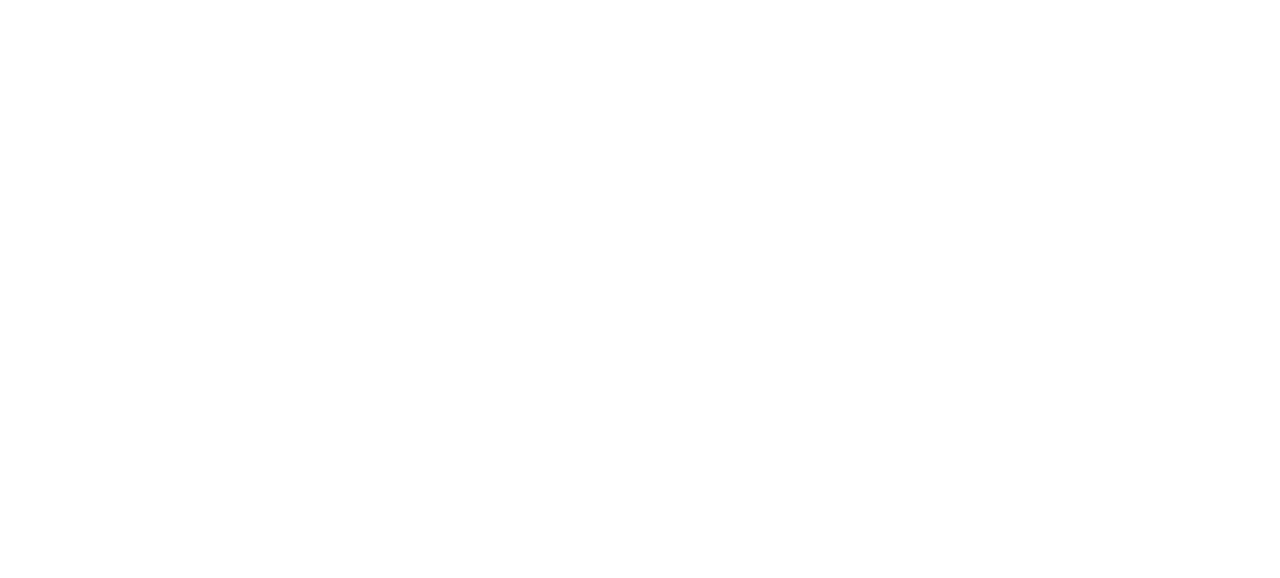
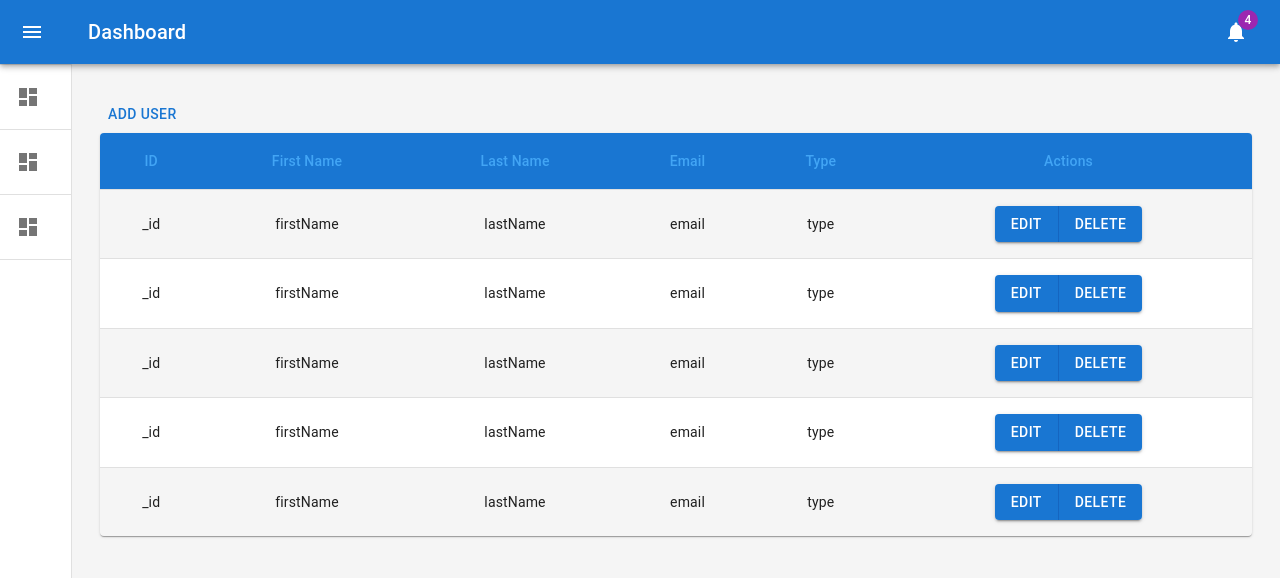
Before and after one commit to GabTheGreat25/Harvest-Hub, a React (Vite) app: page /dashboard/customers in a window 1280 px wide. Before the commit this address had no page. Shown: the top 578 px of the page. Built offline with nearby package versions, Linux system fonts and the light colour scheme.

Commit message:
Add sample pages

```diff
--- /dev/null
+++ b/src/page/AdminCustomer/index.jsx
@@ -0,0 +1,70 @@
+import * as React from "react";
+import { DashboardLayout, Datatable } from "@/component";
+import Button from "@mui/material/Button";
+
+function AdminCustomer() {
+  const headers = ["ID", "First Name", "Last Name", "Email", "Type"];
+  const keys = ["_id", "firstName", "lastName", "email", "type"];
+  const actions = [
+    {
+      onClick: (_id) => {},
+      title: "Edit",
+    },
+    { onClick: (_id) => {}, title: "Delete" },
+  ];
+
+  const data = [
+    {
+      _id: "_id",
+      firstName: "firstName",
+      lastName: "lastName",
+      email: "email",
+      type: "type",
+    },
+    {
+      _id: "_id",
+      firstName: "firstName",
+      lastName: "lastName",
+      email: "email",
+      type: "type",
+    },
+    {
+      _id: "_id",
+      firstName: "firstName",
+      lastName: "lastName",
+      email: "email",
+      type: "type",
+    },
+    {
+      _id: "_id",
+      firstName: "firstName",
+      lastName: "lastName",
+      email: "email",
+      type: "type",
+    },
+    {
+      _id: "_id",
+      firstName: "firstName",
+      lastName: "lastName",
+      email: "email",
+      type: "type",
+    },
+  ];
+
+  return (
+    <>
+      <DashboardLayout>
+        <Button onClick={() => {}}>Add User</Button>
+        <Datatable
+          headers={headers}
+          keys={keys}
+          actions={actions}
+          hasActions={true}
+          data={data}
+        />
+      </DashboardLayout>
+    </>
+  );
+}
+
+export default AdminCustomer;
--- /dev/null
+++ b/src/page/AdminFarmer/index.jsx
@@ -0,0 +1,70 @@
+import * as React from "react";
+import { DashboardLayout, Datatable } from "@/component";
+import Button from "@mui/material/Button";
+
+function AdminFarmer() {
+  const headers = ["ID", "First Name", "Last Name", "Email", "Type"];
+  const keys = ["_id", "firstName", "lastName", "email", "type"];
+  const actions = [
+    {
+      onClick: (_id) => {},
+      title: "Edit",
+    },
+    { onClick: (_id) => {}, title: "Delete" },
+  ];
+
+  const data = [
+    {
+      _id: "_id",
+      firstName: "firstName",
+      lastName: "lastName",
+      email: "email",
+      type: "type",
+    },
+    {
+      _id: "_id",
+      firstName: "firstName",
+      lastName: "lastName",
+      email: "email",
+      type: "type",
+    },
+    {
+      _id: "_id",
+      firstName: "firstName",
+      lastName: "lastName",
+      email: "email",
+      type: "type",
+    },
+    {
+      _id: "_id",
+      firstName: "firstName",
+      lastName: "lastName",
+      email: "email",
+      type: "type",
+    },
+    {
+      _id: "_id",
+      firstName: "firstName",
+      lastName: "lastName",
+      email: "email",
+      type: "type",
+    },
+  ];
+
+  return (
+    <>
+      <DashboardLayout>
+        <Button onClick={() => {}}>Add User</Button>
+        <Datatable
+          headers={headers}
+          keys={keys}
+          actions={actions}
+          hasActions={true}
+          data={data}
+        />
+      </DashboardLayout>
+    </>
+  );
+}
+
+export default AdminFarmer;
--- /dev/null
+++ b/src/page/AdminUser/index.jsx
@@ -0,0 +1,70 @@
+import * as React from "react";
+import { DashboardLayout, Datatable } from "@/component";
+import Button from "@mui/material/Button";
+
+function AdminUser() {
+  const headers = ["ID", "First Name", "Last Name", "Email", "Type"];
+  const keys = ["_id", "firstName", "lastName", "email", "type"];
+  const actions = [
+    {
+      onClick: (_id) => {},
+      title: "Edit",
+    },
+    { onClick: (_id) => {}, title: "Delete" },
+  ];
+
+  const data = [
+    {
+      _id: "_id",
+      firstName: "firstName",
+      lastName: "lastName",
+      email: "email",
+      type: "type",
+    },
+    {
+      _id: "_id",
+      firstName: "firstName",
+      lastName: "lastName",
+      email: "email",
+      type: "type",
+    },
+    {
+      _id: "_id",
+      firstName: "firstName",
+      lastName: "lastName",
+      email: "email",
+      type: "type",
+    },
+    {
+      _id: "_id",
+      firstName: "firstName",
+      lastName: "lastName",
+      email: "email",
+      type: "type",
+    },
+    {
+      _id: "_id",
+      firstName: "firstName",
+      lastName: "lastName",
+      email: "email",
+      type: "type",
+    },
+  ];
+
+  return (
+    <>
+      <DashboardLayout>
+        <Button onClick={() => {}}>Add User</Button>
+        <Datatable
+          headers={headers}
+          keys={keys}
+          actions={actions}
+          hasActions={true}
+          data={data}
+        />
+      </DashboardLayout>
+    </>
+  );
+}
+
+export default AdminUser;
--- /dev/null
+++ b/src/page/admin/index.jsx
@@ -0,0 +1,12 @@
+import * as React from "react";
+import { DashboardLayout } from "../../component";
+
+function Admin() {
+  return (
+    <>
+      <DashboardLayout></DashboardLayout>
+    </>
+  );
+}
+
+export default Admin;
--- a/src/page/index.js
+++ b/src/page/index.js
@@ -1,5 +1,9 @@
 import Home from "./home";
 import Login from "./login";
 import Register from "./register";
+import Admin from "./admin";
+import AdminUser from "./AdminUser";
+import AdminCustomer from "./AdminCustomer";
+import AdminFarmer from "./AdminFarmer";
 
-export { Home, Login, Register };
+export { Home, Login, Register, Admin, AdminUser, AdminCustomer, AdminFarmer };
```
Also changed, not shown: src/route/index.jsx (+25 -1 lines), src/page/AdminCustomer/style.css (added), src/page/AdminFarmer/style.css (added), src/page/AdminUser/style.css (added), src/page/admin/style.css (added).
